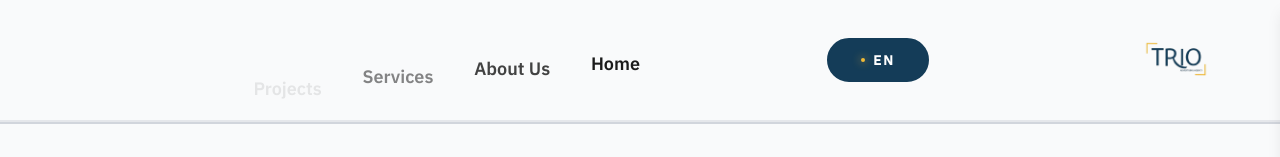
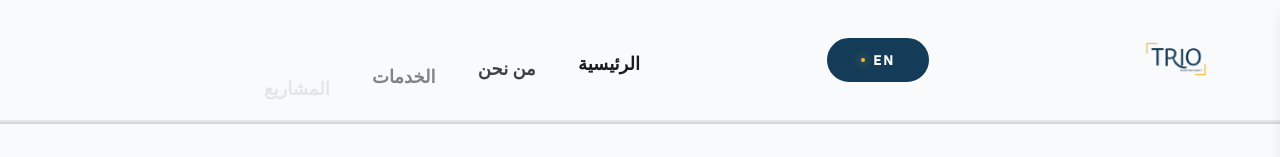
Before and after one commit to MAldeep/Trio-agnecy, a Next.js app: page /ar/blog in a window 1280 px wide. Shown: the top 157 px of the page. Built offline with nearby package versions, Linux system fonts and the light colour scheme.

Commit message:
Update : updating links locale according to locale

```diff
--- a/src/app/_components/(homePage)/Header.tsx
+++ b/src/app/_components/(homePage)/Header.tsx
@@ -7,10 +7,13 @@ import { useGSAP } from "@gsap/react";
 import { useState } from "react";
 import SideMenu from "./SideMenu";
 import { heroTimeline } from "./HeroTimeline";
-import { usePathname } from "next/navigation";
+import { useParams, usePathname } from "next/navigation";
 import { Link } from "../../../../i18n/routing";
 import LanguageSwitcher from "./LanguageSwitcher";
 const Header = () => {
+  const params = useParams();
+  const locale = params.locale as string;
+  const isArabic = locale === "ar";
   const [isOpen, setIsOpen] = useState<boolean>(false);
   const pathname = usePathname();
   useGSAP(() => {
@@ -150,7 +153,7 @@ const Header = () => {
                 "font-semibold text-black text-shadow-gray-950"
               }`}
             >
-              {el.title}
+              {isArabic ? el.titleAr : el.titleEn}
             </Link>
           );
         })}
--- a/src/app/_components/(homePage)/NavLinks.ts
+++ b/src/app/_components/(homePage)/NavLinks.ts
@@ -1,26 +1,36 @@
-export const NavLinks: { title: string; to: string }[] = [
+export const NavLinks: {
+  titleAr: string;
+  titleEn: string;
+  to: string;
+  }[] = [
   {
-    title: "Home",
+    titleAr : "الرئيسية",
+    titleEn: "Home",
     to: "/",
   },
   {
-    title: "About Us",
+    titleAr: "من نحن",
+    titleEn: "About Us",
     to: "/about",
   },
   {
-    title: "Services",
+    titleAr: "الخدمات",
+    titleEn: "Services",
     to: "/services",
   },
   {
-    title: "Projects",
+    titleAr: "المشاريع",
+    titleEn: "Projects",
     to: "/projects",
   },
   {
-    title: "Blog",
+    titleAr: "المدونة",
+    titleEn: "Blog",
     to: "/blog",
   },
   {
-    title: "Contact Us",
+    titleAr: "تواصل معنا",
+    titleEn: "Contact Us",
     to: "/contact",
   },
 ];
--- a/src/app/_components/(homePage)/SideMenu.tsx
+++ b/src/app/_components/(homePage)/SideMenu.tsx
@@ -48,7 +48,7 @@ const SideMenu = ({ isOpen, setIsOpen }: OpenProps) => {
       <div className="w-full px-5 flex flex-col justify-center items-center gap-7">
         {NavLinks.map((el, idx) => (
           <Link key={idx} href={`/${locale}/${el.to}`} className="text-2xl text-white link">
-            {el.title}
+            {locale === "ar" ? el.titleAr : el.titleEn}
           </Link>
         ))}
       </div>
```
